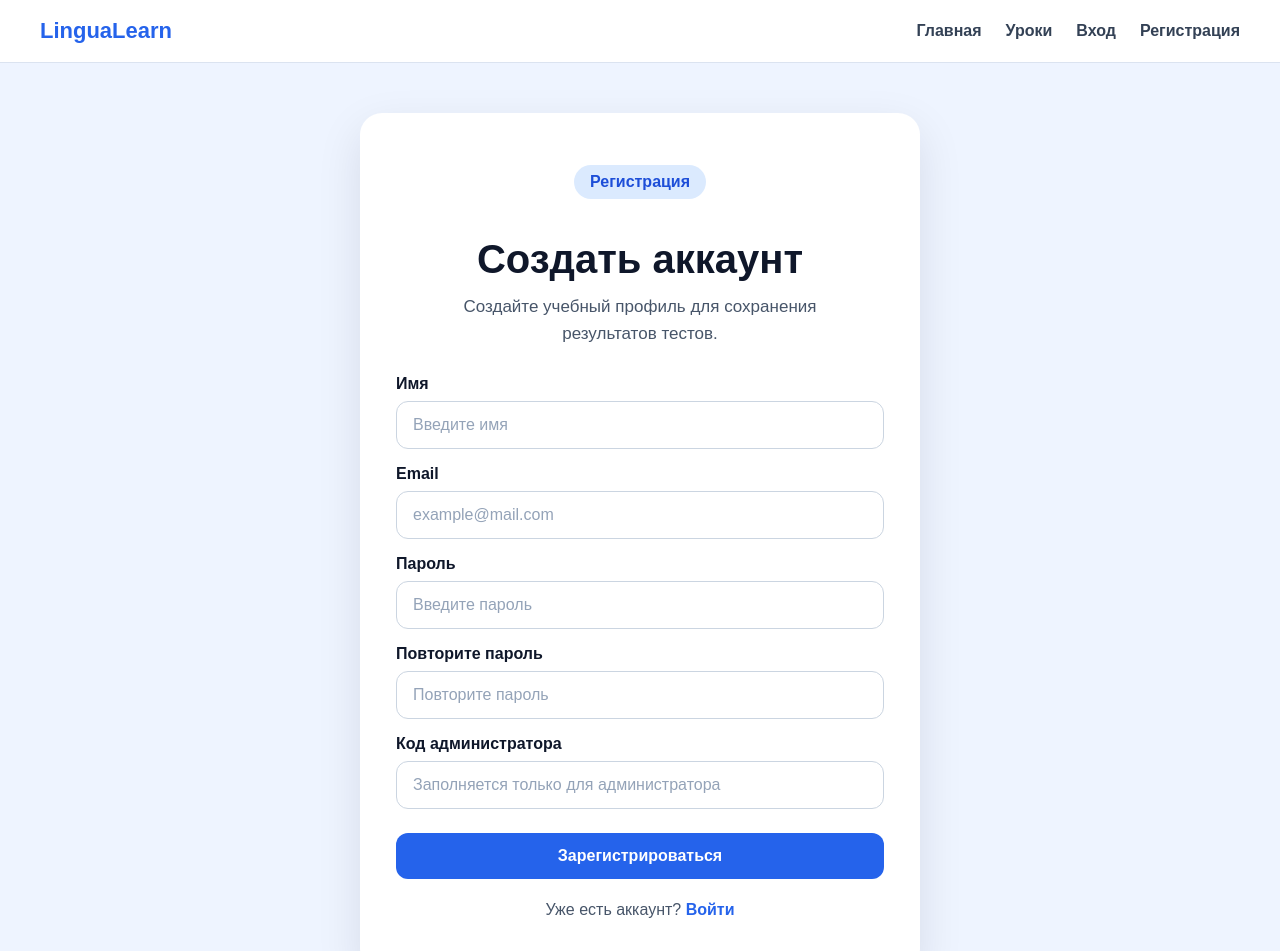
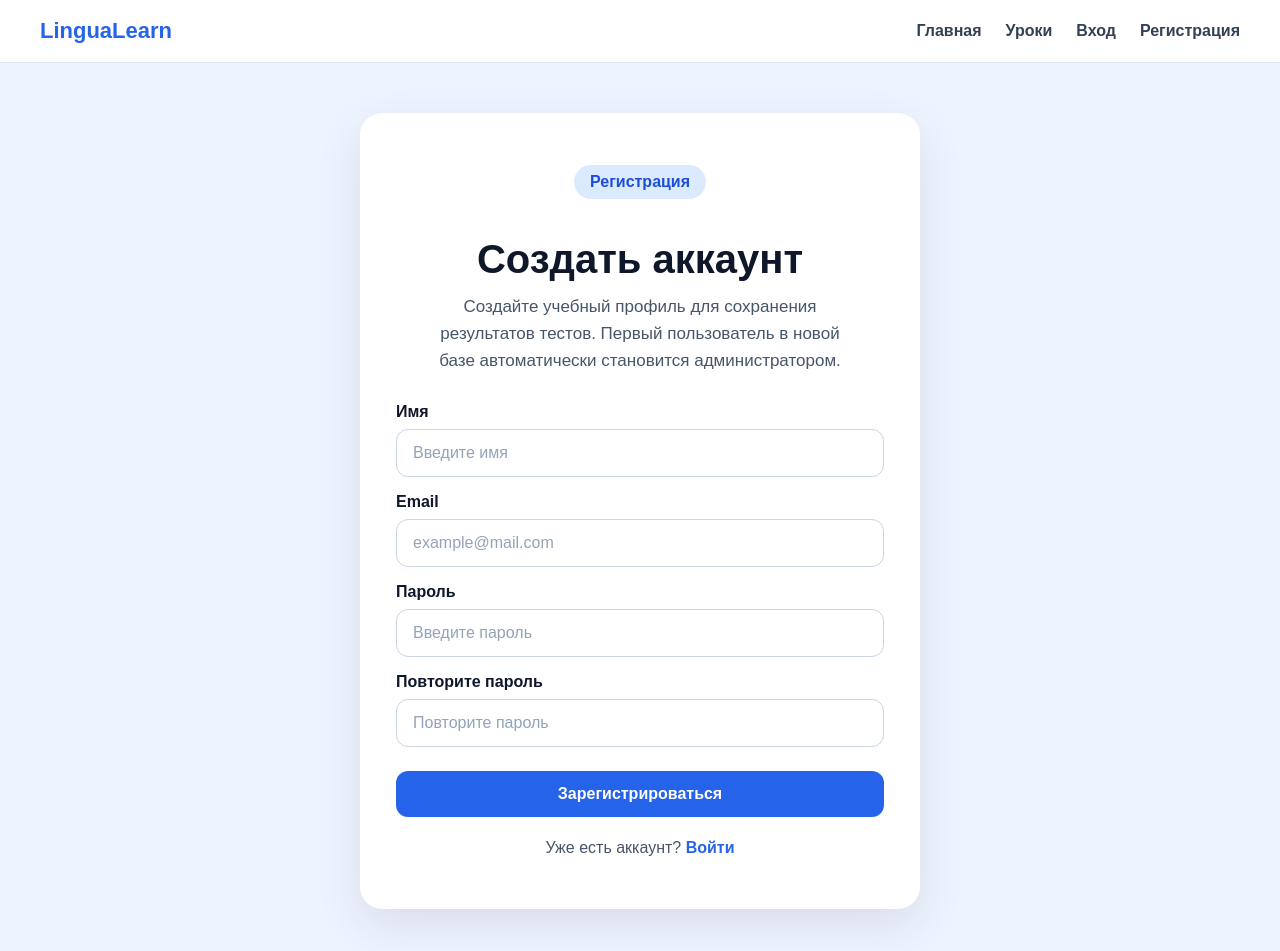
Before and after one commit to golubin106/foreign_language_project, a React (Vite) app: page /register in a window 1280 px wide. Shown: the top 951 px of the page. Built offline with nearby package versions, Linux system fonts and the light colour scheme; no server answers.

Commit message:
Remove admin code field from registration

```diff
--- a/src/pages/Register.jsx
+++ b/src/pages/Register.jsx
@@ -9,7 +9,6 @@ function Register() {
   const [email, setEmail] = useState("");
   const [password, setPassword] = useState("");
   const [confirmPassword, setConfirmPassword] = useState("");
-  const [adminCode, setAdminCode] = useState("");
   const [error, setError] = useState("");
 
   async function handleRegister(event) {
@@ -27,7 +26,7 @@ function Register() {
     }
 
     try {
-      await createUser({ name, email, password, adminCode });
+      await createUser({ name, email, password });
       navigate("/profile");
     } catch (error) {
       setError(error.message);
@@ -40,7 +39,8 @@ function Register() {
         <p className="badge">Регистрация</p>
         <h1>Создать аккаунт</h1>
         <p className="authText">
-          Создайте учебный профиль для сохранения результатов тестов.
+          Создайте учебный профиль для сохранения результатов тестов. Первый
+          пользователь в новой базе автоматически становится администратором.
         </p>
 
         {error && <p className="formError">{error}</p>}
@@ -94,16 +94,6 @@ function Register() {
             />
           </label>
 
-          <label>
-            Код администратора
-            <input
-              type="text"
-              placeholder="Заполняется только для администратора"
-              value={adminCode}
-              onChange={(event) => setAdminCode(event.target.value)}
-            />
-          </label>
-
           <button type="submit" className="primaryButton">
             Зарегистрироваться
           </button>
```
